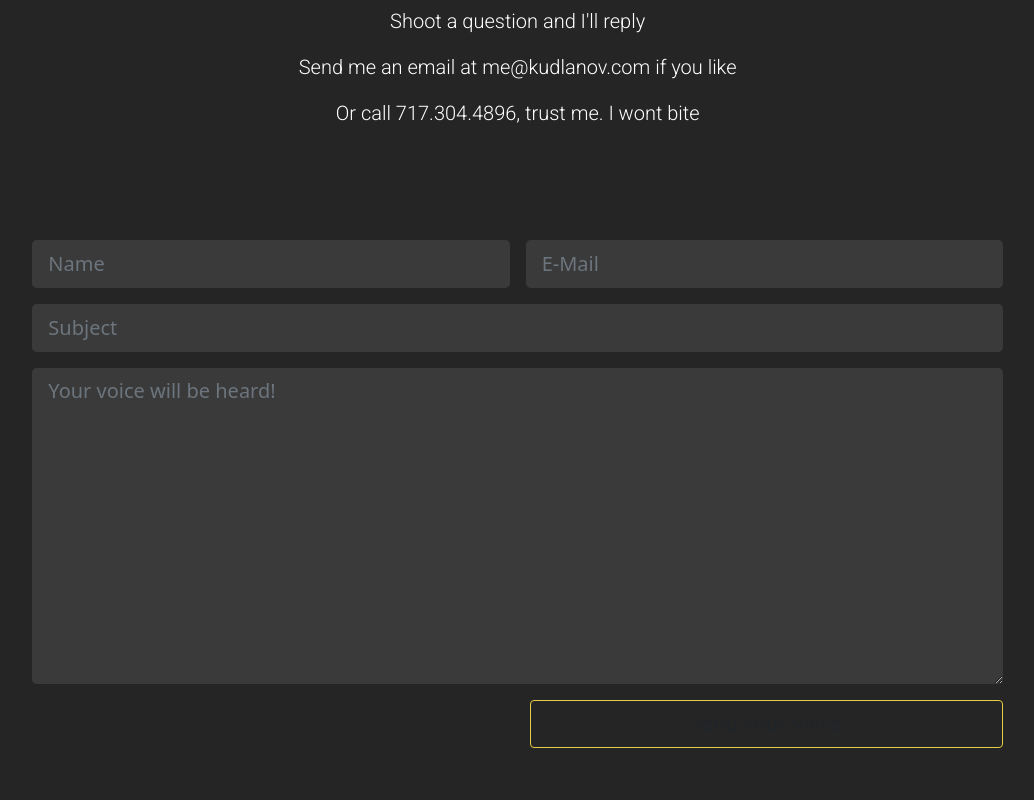
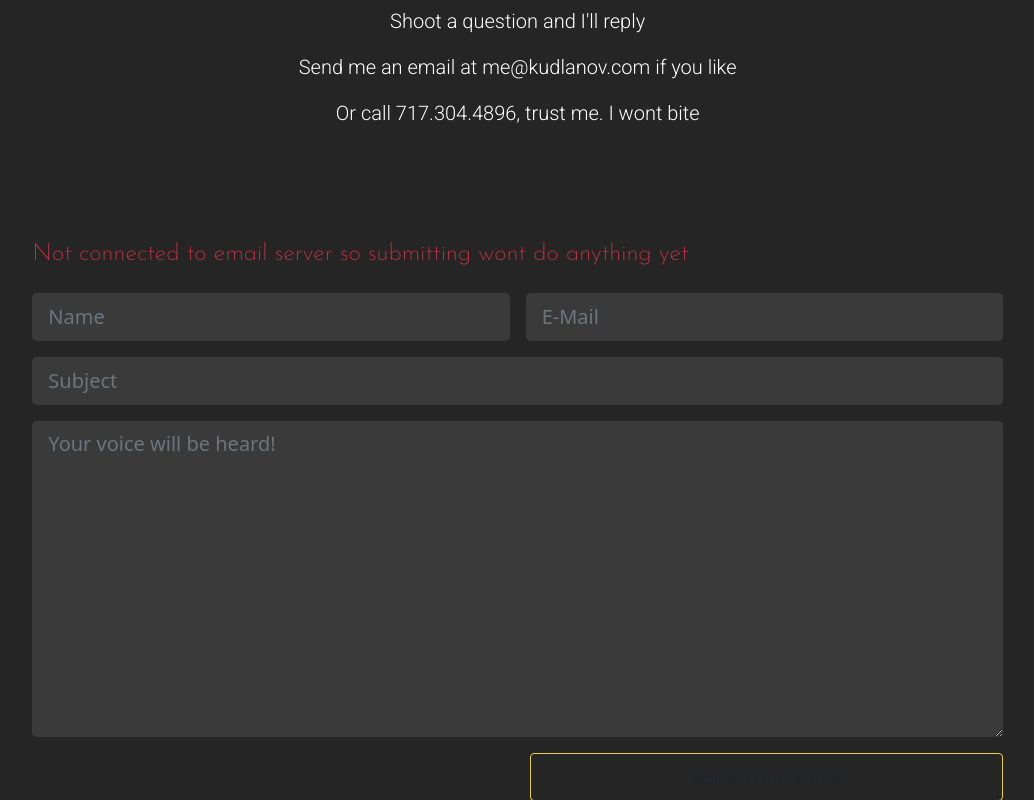
Before and after one commit to pkudlanov/personal-portfolio-django, a Django app: page / in a window 1280 px wide. Shown: the part 2637-3437 px from the top of the page, without its empty margins (229-1263 px from the left). Before the commit the page ends 3385 px from the top, so only its background shows below. Run offline with Django 3.2, Linux system fonts and the light colour scheme; data that the repository does not hold is empty; parts of the project's set-up code (start-up, migrations or seed data) failed here and were passed over; some libraries are stand-ins or nearby versions.

Commit message:
Contact form not connected to email server, temporary message in template

```diff
--- a/portfolio/templates/portfolio/home.html
+++ b/portfolio/templates/portfolio/home.html
@@ -291,6 +291,7 @@
 
                     {{ form.non_field_errors }}
                     <div class="row g-3">
+                        <h4 class="text-danger">Not connected to email server so submitting wont do anything yet</h4>
                         <div class="col-md-6">
                             {% render_field form.name class="form-control input-bg form-control-lg text-light border-0" placeholder="Name" aria-label="Name" %}
                         </div>
```
